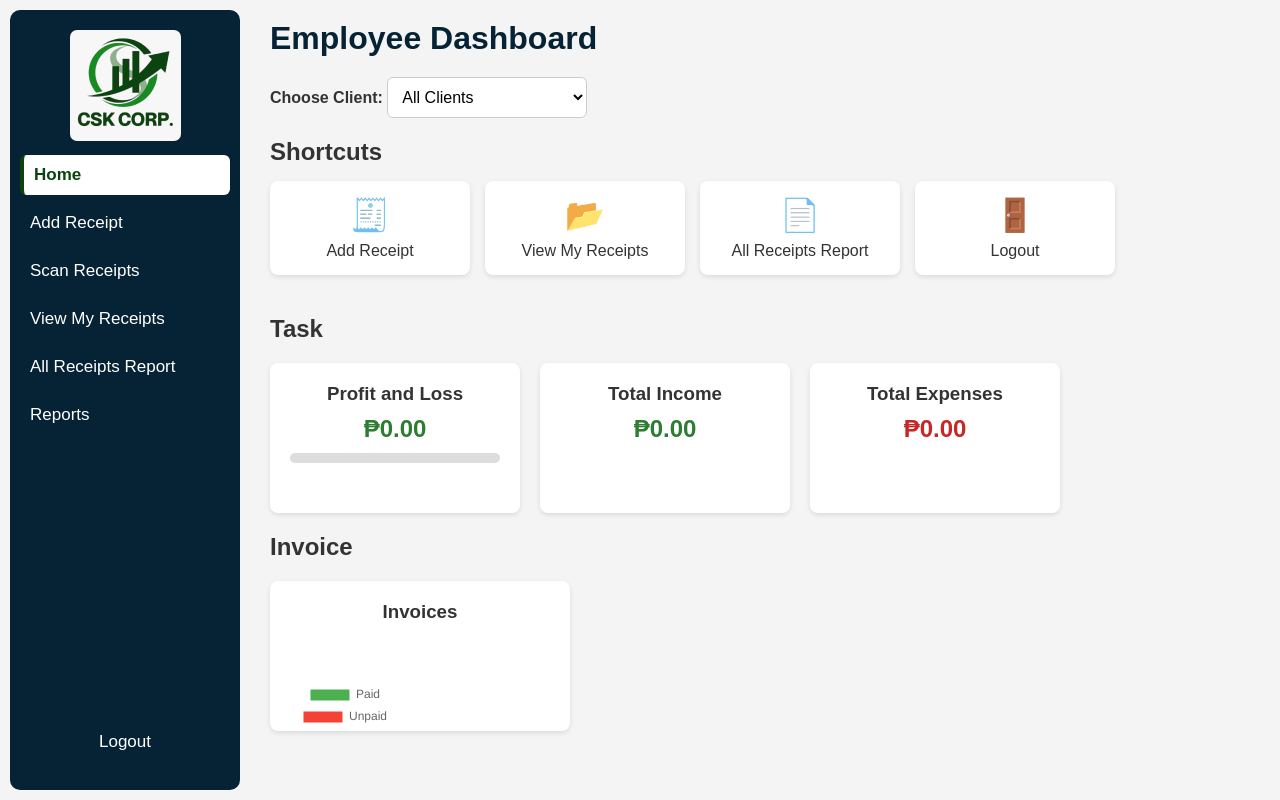
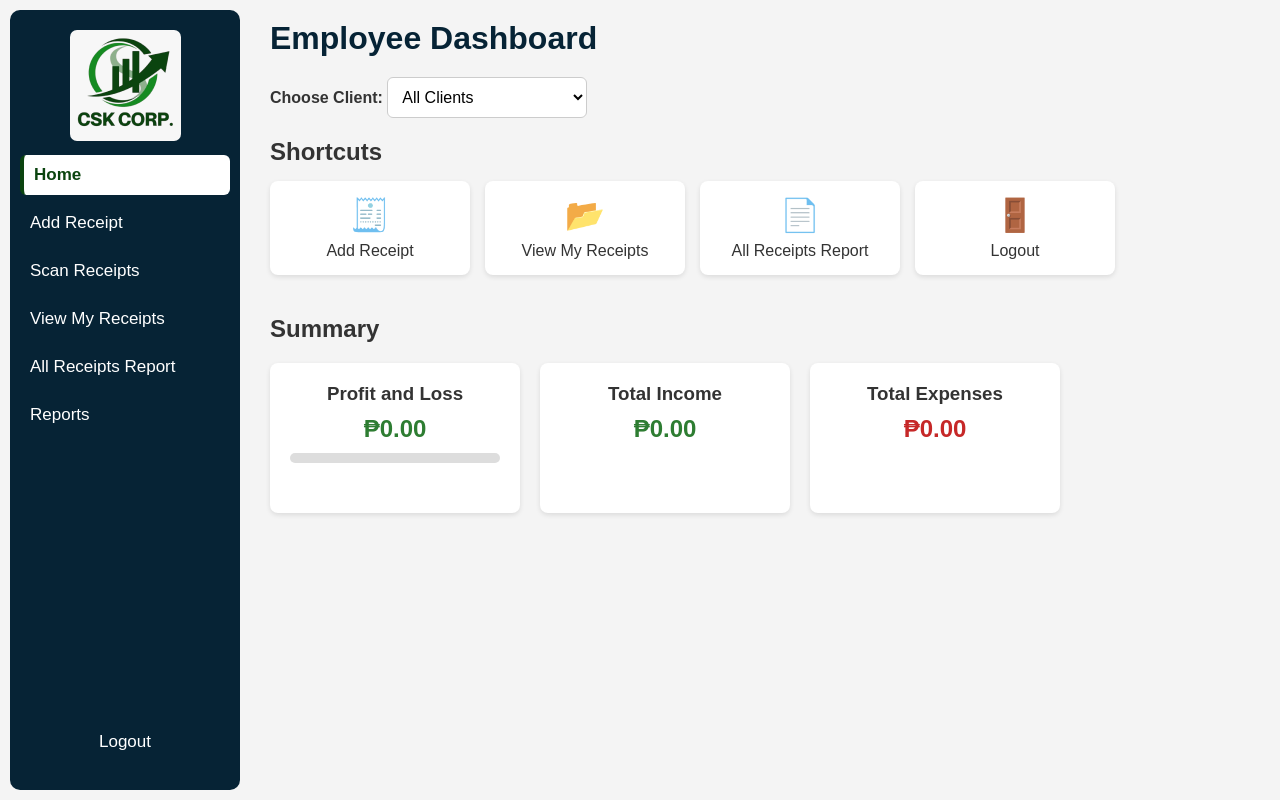
Before and after one commit to Ishtabalern/csk, a PHP site: page /employee_dashboard.php in a window 1280 px wide. Run offline with PHP 8.4, Linux system fonts and the light colour scheme; the visitor is signed in with stand-in values (Sample User, id 1); data that the repository does not hold is empty.

Commit message:
6:44 pm
random fixes

```diff
--- a/employee_dashboard.php
+++ b/employee_dashboard.php
@@ -98,7 +98,7 @@ $profit_loss = $income - $expense;
             </section>
 
             <section class="section task" aria-label="Tasks">
-                <h2>Task</h2>
+                <h2>Summary</h2>
                 <div class="task-container">
                     <!-- Placeholder for future content -->
                 </div>
@@ -123,16 +123,6 @@ $profit_loss = $income - $expense;
                 <div class="box">
                     <h3>Total Expenses</h3>
                     <div class="amount expense">₱<?= number_format($expense, 2) ?></div>
-                </div>
-            </div>
-        </div>
-
-        <div class="container">
-            <div class="invoice-container">
-                <h2>Invoice</h2>
-                <div class="invoice">
-                    <h3>Invoices</h3>
-                    <canvas id="invoiceChart" aria-label="Invoice payment status chart" role="img" width="200" height="200"></canvas>
                 </div>
             </div>
         </div>
--- a/receipts/scan.php
+++ b/receipts/scan.php
@@ -201,7 +201,7 @@ $result = $stmt->get_result();
 
     // Scan button triggers script on Raspberry Pi
             $('.scan-btn').click(() => {
-                fetch('http://192.168.1.13:5000/run-script', {
+                fetch('http://192.168.1.2:5000/run-script', {
                     method: 'POST',
                     headers: { 'Content-Type': 'application/json' }
                 })
```
Also changed, not shown: uploads/receipts/1748335650_receipt.jpg (added), uploads/scanned/1.jpg (added), uploads/scanned/2.jpg (added), uploads/scanned/3.jpg (added), uploads/scanned/4.jpg (added), uploads/scanned/5.jpg (added), uploads/scanned/6.jpg (added), uploads/scanned/7.jpg (added), uploads/scanned/8.jpg (added), uploads/scanned/9.jpg (added).
